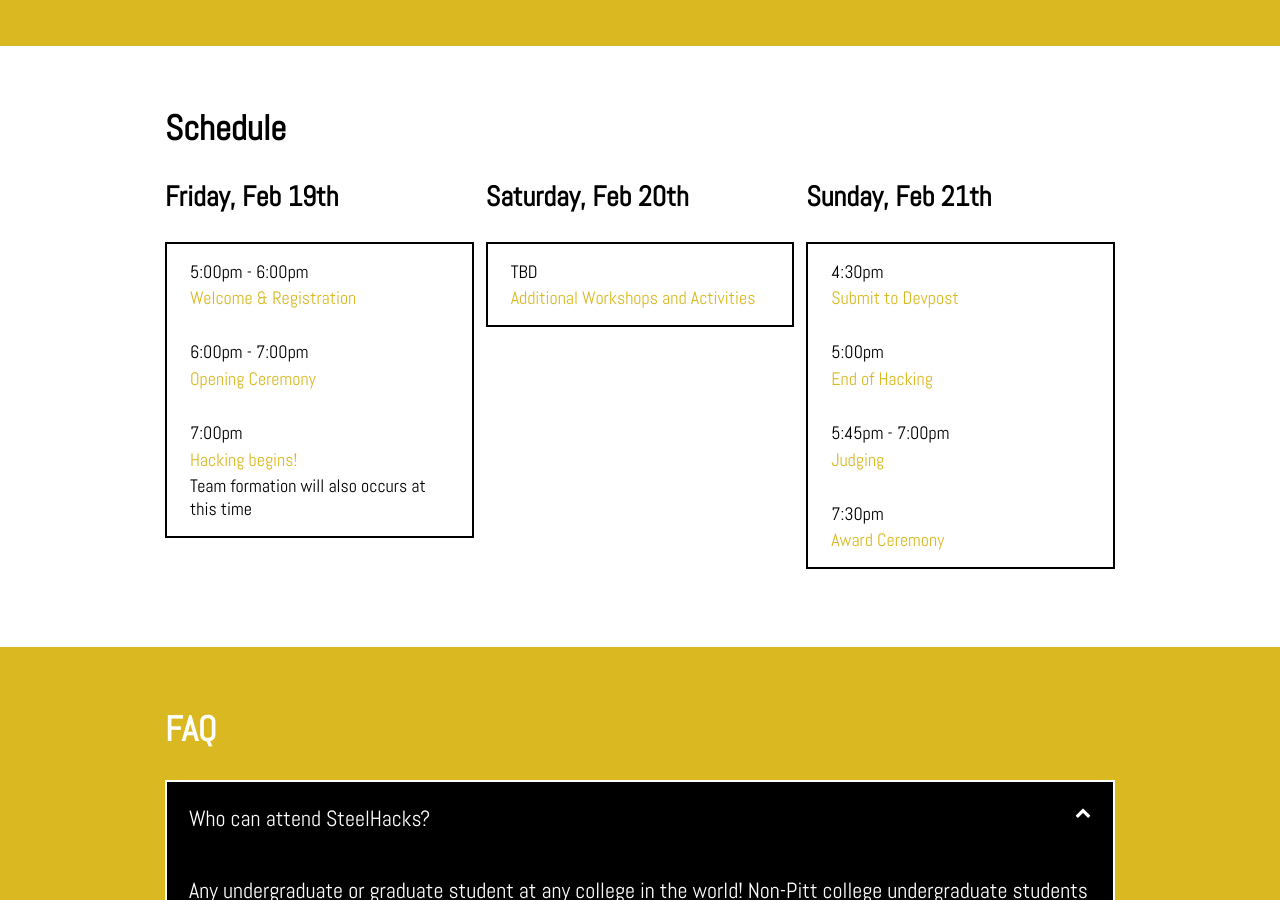
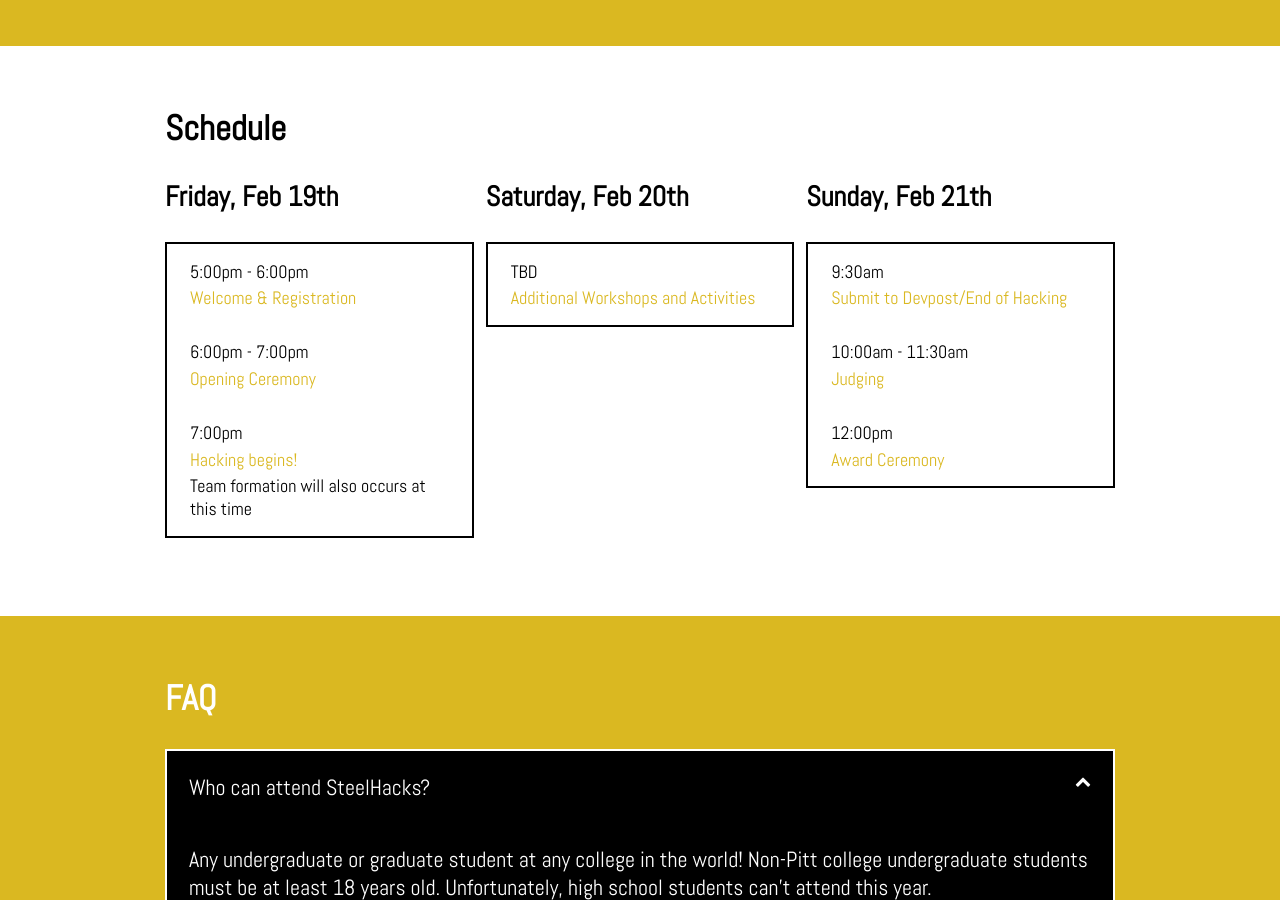
Before and after one commit to SteelHeads/steelhacks.com, a Jekyll site: the page built from index.html, in a window 1280 px wide and 900 px high, scrolled down 1021 px. Built offline with Jekyll 4.4.1, drawn with Linux system fonts in a browser that asks for light colours.

Commit message:
Update events.yml

```diff
--- a/_data/events.yml
+++ b/_data/events.yml
@@ -1,4 +1,4 @@
-- date: Friday, Feb 19th
+- date: 'Friday, Feb 19th'
   events:
     - time: '5:00pm - 6:00pm'
       title: 'Welcome &amp; Registration'
@@ -21,18 +21,14 @@
 
 - date: 'Sunday, Feb 21th'
   events:
-    - time: '4:30pm'
-      title: 'Submit to Devpost'
+    - time: '9:30am'
+      title: 'Submit to Devpost/End of Hacking'
       description: |
 
-    - time: '5:00pm'
-      title: 'End of Hacking'
-      description: |
-
-    - time: '5:45pm - 7:00pm'
+    - time: '10:00am - 11:30am'
       title: 'Judging'
       description: |
 
-    - time: '7:30pm'
+    - time: '12:00pm'
       title: 'Award Ceremony'
       description: |
```
